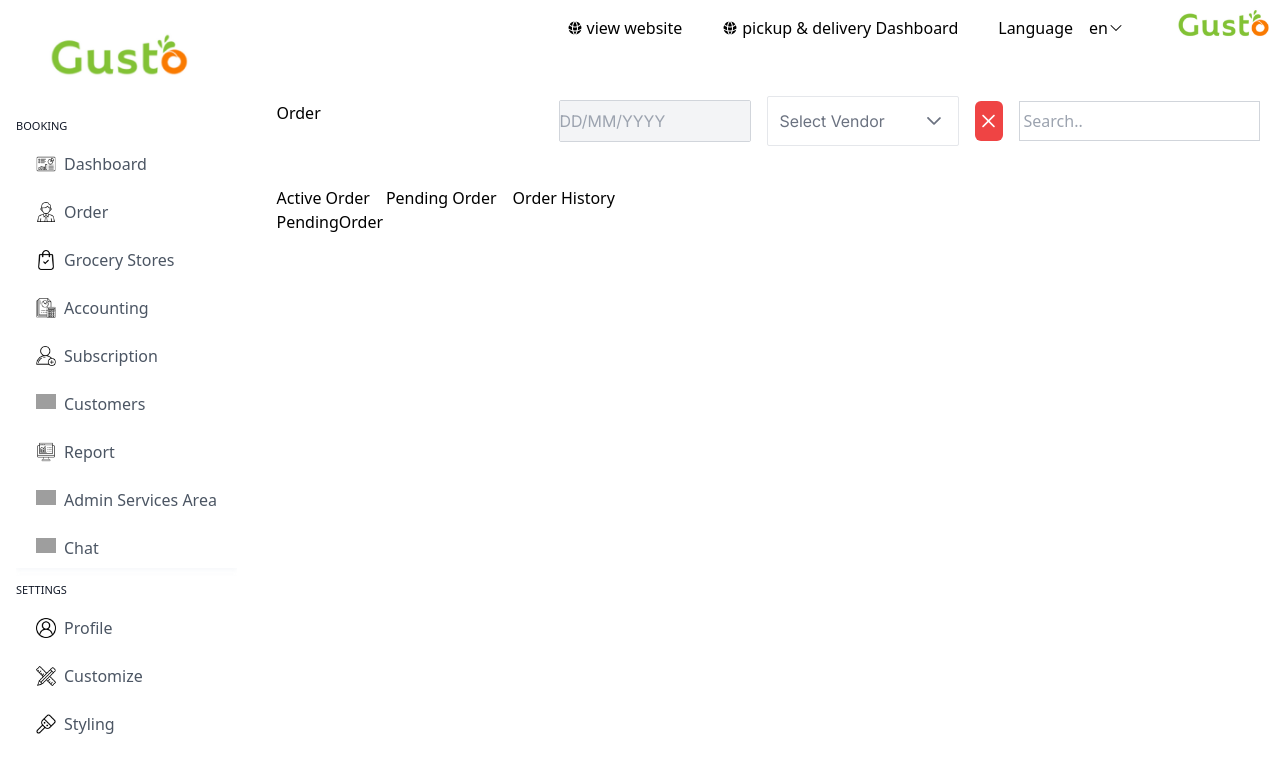
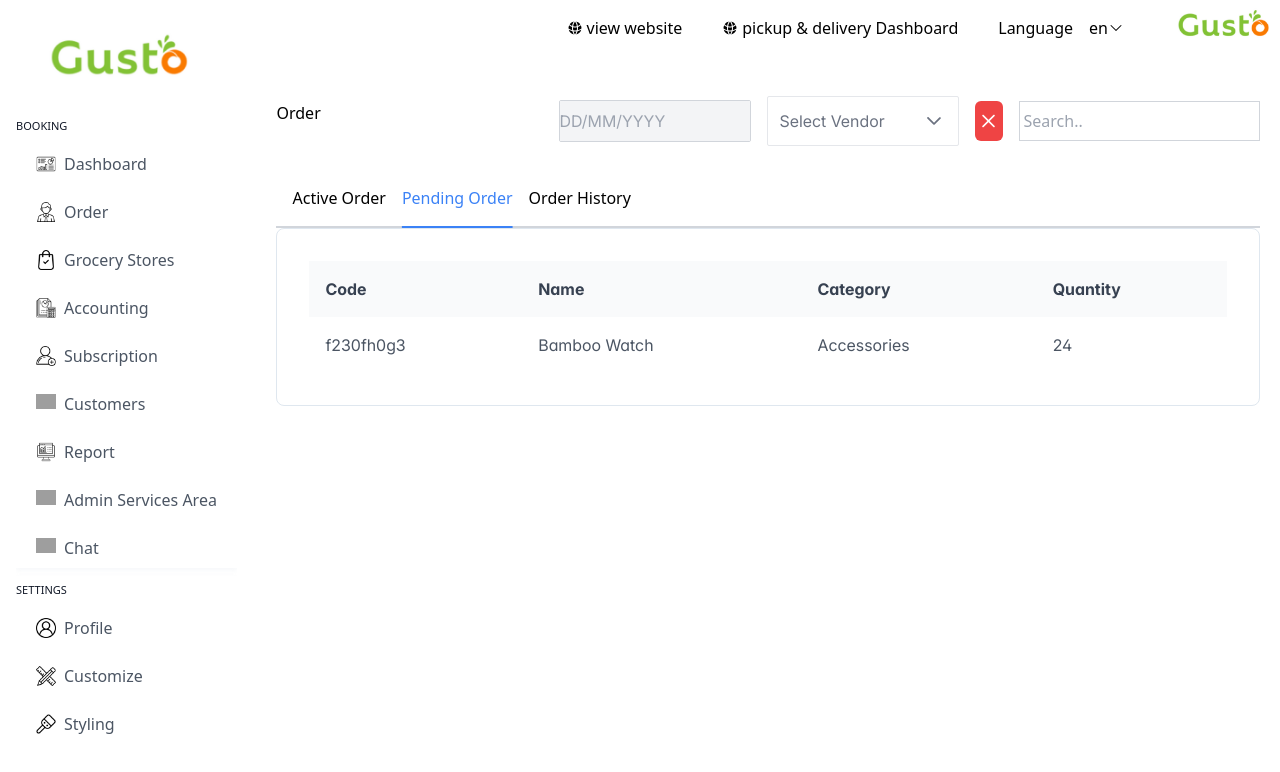
Before and after one commit to Blessino/gusto-dashboard, a React (Vite) app: page /order in a window 1280 px wide. Both pictures are taken after a click on the button "Pending Order". Shown: the top 772 px of the page. Built offline with nearby package versions, Linux system fonts and the light colour scheme; grey boxes are pictures that could not be loaded.

Commit message:
order age table is created

```diff
--- a/src/App.jsx
+++ b/src/App.jsx
@@ -16,11 +16,8 @@ function App() {
           <Route element={<AppLayout />}>
             <Route index element={<Navigate replace to="dashboard" />} />
             <Route path="dashboard" element={<Dashboard />} />
-            <Route path="order" element={<Order />}>
-              <Route path="pending" element={<Store />} />
-              <Route path="active" element={<Store />} />
-              <Route path="booking" element={<Store />} />
-            </Route>
+            <Route path="order" element={<Order />} />
+
             <Route path="stores" element={<Store />} />
             <Route path="customers" element={<Customers />} />
             <Route path="profile" element={<Profile />} />
--- /dev/null
+++ b/src/data/ProductService.js
@@ -0,0 +1,14 @@
+export const ProductService = [
+    {
+    id: '1000',
+    code: 'f230fh0g3',
+    name: 'Bamboo Watch',
+    description: 'Product Description',
+    image: 'bamboo-watch.jpg',
+    price: 65,
+    category: 'Accessories',
+    quantity: 24,
+    inventoryStatus: 'INSTOCK',
+    rating: 5
+},
+]
--- a/src/pages/Order.jsx
+++ b/src/pages/Order.jsx
@@ -8,9 +8,9 @@ import PendingOrder from '../ui/order/PendingOrder';
 import Ordered from '../ui/order/Ordered';
 
 function Order() {
-  const [activeComponent, setActiveComponent] = useState('home');
+  const [activeComponent, setActiveComponent] = useState('active');
 
-  const renderComponent = () => {
+  function renderComponent() {
     switch (activeComponent) {
       case 'active':
         return <ActiveOrder />;
@@ -21,7 +21,7 @@ function Order() {
       default:
         return <ActiveOrder />;
     }
-  };
+  }
 
   return (
     <div className="m-auto w-[96%] pt-4">
@@ -50,20 +50,43 @@ function Order() {
       </section>
       <section>
         <div>
-          <nav className="flex items-center justify-start gap-4">
+          <nav className="flex items-center justify-start gap-4 border-b-2 border-solid border-gray-300 pb-4">
             <button
               onClick={() => setActiveComponent('active')}
-              className="active:text-blue-400"
+              className={`pl-4 ${
+                activeComponent === 'active'
+                  ? 'text-blue-500 underline decoration-blue-500 decoration-solid decoration-2 underline-offset-[22px]'
+                  : ' '
+              }`}
             >
               Active Order
             </button>
-            <button onClick={() => setActiveComponent('pending')}>
+            <button
+              onClick={() => {
+                setActiveComponent('pending');
+              }}
+              className={`${
+                activeComponent === 'pending'
+                  ? 'text-blue-500 underline decoration-blue-500 decoration-solid decoration-2 underline-offset-[22px]'
+                  : ' '
+              }`}
+            >
               Pending Order
             </button>
-            <button onClick={() => setActiveComponent('order')}>
+            <button
+              onClick={() => setActiveComponent('order')}
+              className={`${
+                activeComponent === 'order'
+                  ? 'text-blue-500 underline decoration-blue-500 decoration-solid decoration-2 underline-offset-[22px]'
+                  : ' '
+              }`}
+            >
               Order History
             </button>
           </nav>
+          <div>
+
+          </div>
           <div>{renderComponent()}</div>
         </div>
       </section>
--- a/src/ui/order/ActiveOrder.jsx
+++ b/src/ui/order/ActiveOrder.jsx
@@ -1,7 +1,28 @@
-import React from "react";
+import React, { useState, useEffect } from 'react';
+import { DataTable } from 'primereact/datatable';
+import { Column } from 'primereact/column';
+import { ProductService } from '../../data/ProductService';
 
-function ActiveOrder() {
-  return <div>ActiveOrder</div>;
+export default function DynamicColumnsDemo() {
+  const [products, setProducts] = useState([]);
+  const columns = [
+    { id: 1, field: 'code', header: 'Code' },
+    { id: 2, field: 'name', header: 'Name' },
+    { id: 2, field: 'category', header: 'Category' },
+    { id: 2, field: 'quantity', header: 'Quantity' },
+  ];
+
+     useEffect(() => {
+       setProducts(ProductService);
+     }, []);
+
+  return (
+    <div className="card">
+      <DataTable value={products} tableStyle={{ minWidth: '50rem' }}>
+        {columns.map((col) => (
+          <Column key={col.id} field={col.field} header={col.header} />
+        ))}
+      </DataTable>
+    </div>
+  );
 }
-
-export default ActiveOrder;
--- /dev/null
+++ b/src/ui/order/OrderButton.jsx
@@ -0,0 +1,14 @@
+import React, { Children } from 'react';
+
+function OrderButton({ onClick }) {
+
+  return (
+    <div>
+      <button onClick={() => onClick, isActive} className="active:text-blue-400">
+        {Children}
+      </button>
+    </div>
+  );
+}
+
+export default OrderButton;
--- a/src/ui/order/Ordered.jsx
+++ b/src/ui/order/Ordered.jsx
@@ -1,7 +1,28 @@
-import React from "react";
+import React, { useState, useEffect } from 'react';
+import { DataTable } from 'primereact/datatable';
+import { Column } from 'primereact/column';
+import { ProductService } from '../../data/ProductService';
 
-function Ordered() {
-  return <div>Ordered</div>;
+export default function DynamicColumnsDemo() {
+  const [products, setProducts] = useState([]);
+  const columns = [
+    { id: 1, field: 'code', header: 'Code' },
+    { id: 2, field: 'name', header: 'Name' },
+    { id: 2, field: 'category', header: 'Category' },
+    { id: 2, field: 'quantity', header: 'Quantity' },
+  ];
+
+  useEffect(() => {
+    setProducts(ProductService);
+  }, []);
+
+  return (
+    <div className="card">
+      <DataTable value={products} tableStyle={{ minWidth: '50rem' }}>
+        {columns.map((col) => (
+          <Column key={col.id} field={col.field} header={col.header} />
+        ))}
+      </DataTable>
+    </div>
+  );
 }
-
-export default Ordered;
--- a/src/ui/order/PendingOrder.jsx
+++ b/src/ui/order/PendingOrder.jsx
@@ -1,7 +1,28 @@
-import React from "react";
+import React, { useState, useEffect } from 'react';
+import { DataTable } from 'primereact/datatable';
+import { Column } from 'primereact/column';
+import { ProductService } from '../../data/ProductService';
 
-function PendingOrder() {
-  return <div>PendingOrder</div>;
+export default function DynamicColumnsDemo() {
+  const [products, setProducts] = useState([]);
+  const columns = [
+    { id: 1, field: 'code', header: 'Code' },
+    { id: 2, field: 'name', header: 'Name' },
+    { id: 2, field: 'category', header: 'Category' },
+    { id: 2, field: 'quantity', header: 'Quantity' },
+  ];
+
+  useEffect(() => {
+    setProducts(ProductService);
+  }, []);
+
+  return (
+    <div className="card">
+      <DataTable value={products} tableStyle={{ minWidth: '50rem' }}>
+        {columns.map((col) => (
+          <Column key={col.id} field={col.field} header={col.header} />
+        ))}
+      </DataTable>
+    </div>
+  );
 }
-
-export default PendingOrder;
```
